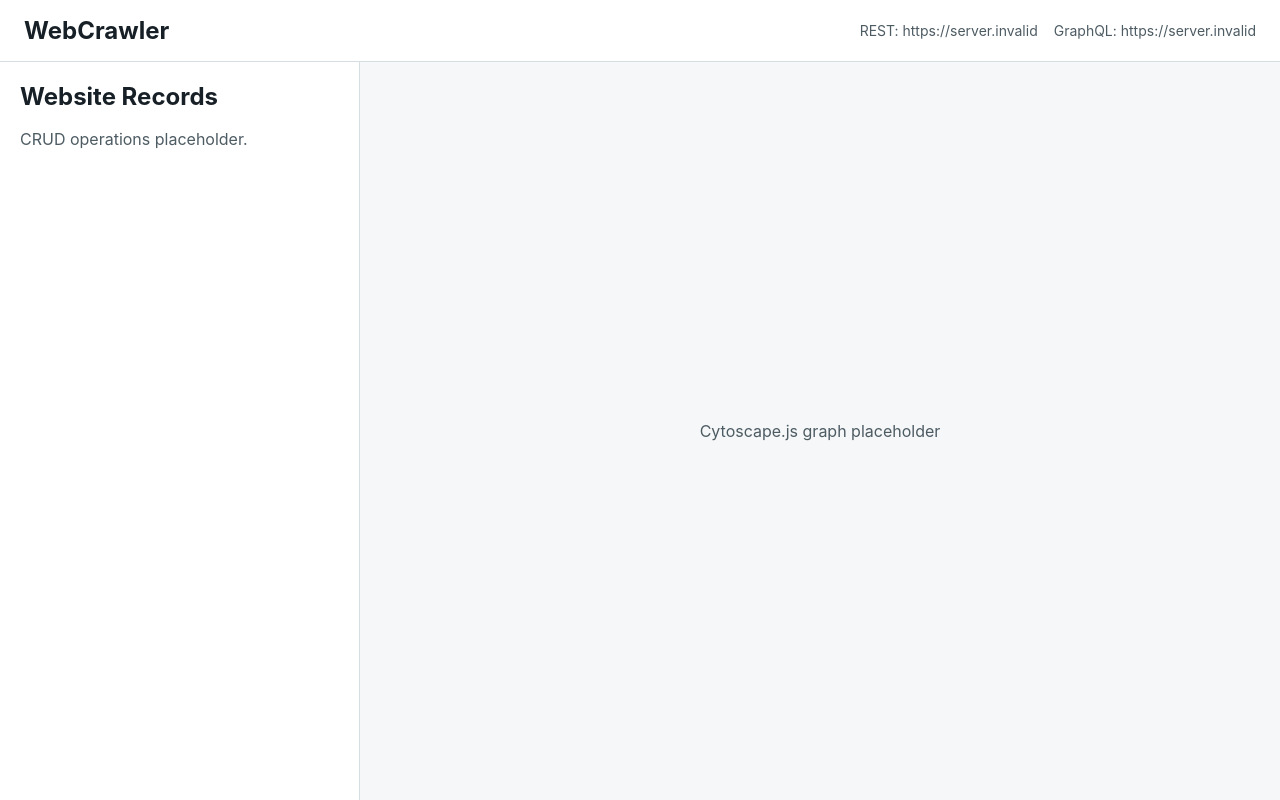
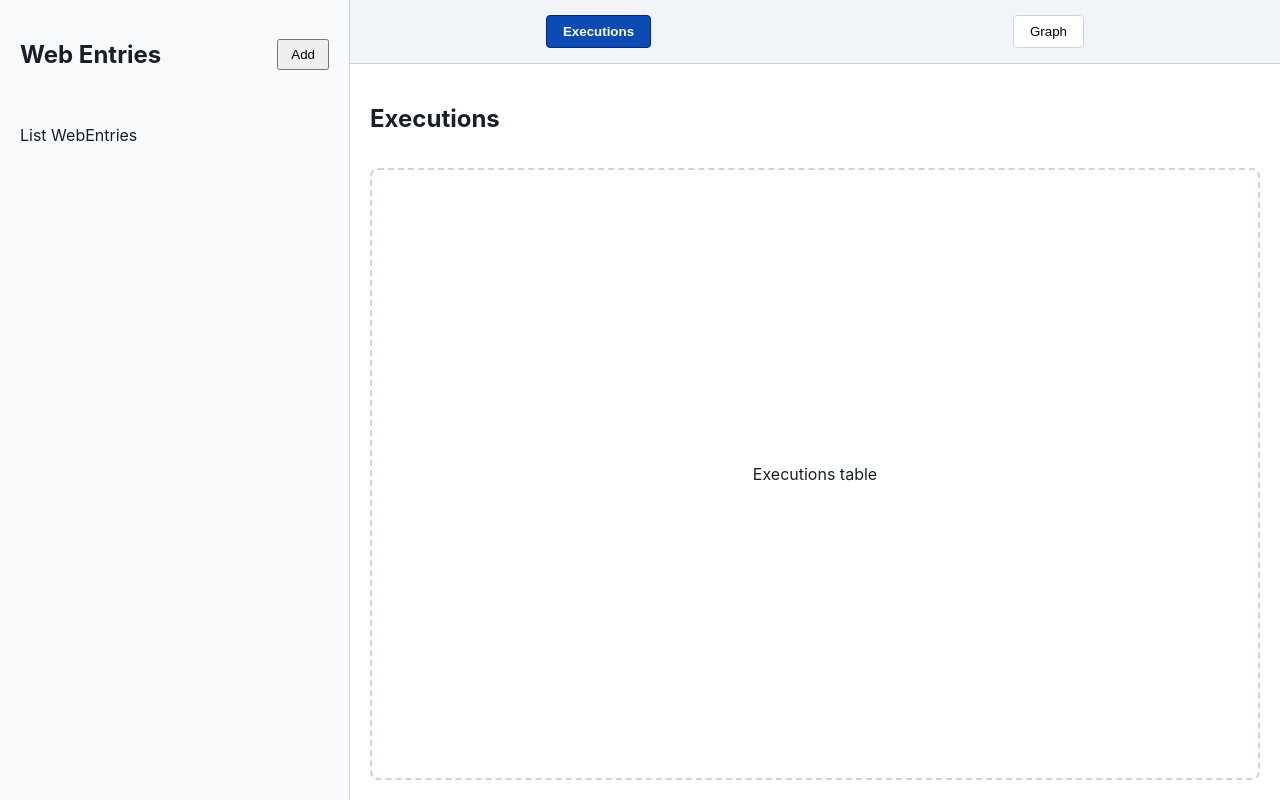
Before and after one commit to adamusP/WebCrawler, a React (Vite) app in the folder frontend/: page / in a window 1280 px wide. Built offline with nearby package versions, Linux system fonts and the light colour scheme; no server answers.

Commit message:
frontend setup

```diff
--- /dev/null
+++ b/frontend/src/App.module.css
@@ -0,0 +1,87 @@
+.appContainer {
+  display: flex;
+  width: 100vw;
+  height: 100vh;
+  overflow: hidden;
+}
+
+.sidebar {
+  width: 350px;
+  border-right: 1px solid var(--color-border);
+  display: flex;
+  flex-direction: column;
+  background-color: var(--color-bg-sidebar);
+  padding: 20px;
+  box-sizing: border-box;
+}
+
+.sectionHeader {
+  display: flex;
+  justify-content: space-between;
+  align-items: center;
+  margin-bottom: 20px;
+}
+
+.placeholderList {
+  flex: 1;
+  overflow-y: auto;
+}
+
+.mainContent {
+  flex: 1;
+  height: 100%;
+  display: flex;
+  flex-direction: column;
+  background-color: var(--color-bg-main);
+}
+
+.viewSwitcher {
+  display: flex;
+  flex-direction: row;
+  justify-content: space-around;
+  gap: 10px;
+  padding: 15px 20px;
+  border-bottom: 1px solid var(--color-border);
+  background-color: var(--color-bg-switcher);
+}
+
+.switchBtn {
+  padding: 8px 16px;
+  cursor: pointer;
+  background-color: var(--color-bg-main);
+  border: 1px solid var(--color-border);
+  border-radius: 4px;
+}
+
+.switchBtnActive {
+  padding: 8px 16px;
+  cursor: pointer;
+  background-color: var(--color-primary);
+  color: white;
+  border: 1px solid var(--color-primary-hover);
+  border-radius: 4px;
+  font-weight: bold;
+}
+
+.container {
+  padding: 20px;
+  flex: 1;
+  display: flex;
+  flex-direction: column;
+  box-sizing: border-box;
+}
+
+.placeholderContent {
+  flex: 1;
+  border: 2px dashed var(--color-border);
+  border-radius: 8px;
+  display: flex;
+  justify-content: center;
+  align-items: center;
+  margin-top: 15px;
+}
+
+.button {
+  padding: 6px 12px;
+  cursor: pointer;
+}
--- /dev/null
+++ b/frontend/src/App.tsx
@@ -0,0 +1,56 @@
+import React, { useState } from 'react';
+import styles from './App.module.css';
+
+export default function App() {
+    const [activeView, setActiveView] = useState<'executions' | 'graph'>('executions');
+    const [selectedWebsiteId, setSelectedWebsiteId] = useState<string | null>(null);
+
+    return (
+        <div className={styles.appContainer}>
+
+            <aside className={styles.sidebar}>
+                <div className={styles.sectionHeader}>
+                    <h2>Web Entries</h2>
+                    <button className={styles.button}>Add</button>
+                </div>
+
+                <div className={styles.placeholderList}>
+                    <p>List WebEntries</p>
+                </div>
+            </aside>
+
+            <main className={styles.mainContent}>
+
+                <div className={styles.viewSwitcher}>
+                    <button
+                        className={activeView === 'executions' ? styles.switchBtnActive : styles.switchBtn}
+                        onClick={() => setActiveView('executions')}
+                    >
+                        Executions
+                    </button>
+                    <button
+                        className={activeView === 'graph' ? styles.switchBtnActive : styles.switchBtn}
+                        onClick={() => setActiveView('graph')}
+                    >
+                        Graph
+                    </button>
+                </div>
+
+                {activeView === 'executions' ? (
+                    <section className={styles.container}>
+                        <h2>Executions</h2>
+                        <div className={styles.placeholderContent}>Executions table</div>
+                    </section>
+                ) : (
+                    <section className={styles.container}>
+                        <h2>Cytoscape Visualization</h2>
+                        <div className={styles.placeholderContent}>
+                            Cytoscape.js Canvas
+                        </div>
+                    </section>
+                )}
+
+            </main>
+        </div>
+    );
+}
--- a/frontend/src/main.tsx
+++ b/frontend/src/main.tsx
@@ -1,34 +1,7 @@
 import React from "react";
 import ReactDOM from "react-dom/client";
+import App from "./App";
 import "./styles.css";
-
-const apiUrl = import.meta.env.VITE_API_URL ?? "http://localhost:3000";
-const graphqlUrl = import.meta.env.VITE_GRAPHQL_URL ?? "http://localhost:4000/graphql";
-
-function App() {
-  return (
-    <main className="app-shell">
-      <section className="toolbar">
-        <h1>WebCrawler</h1>
-        <div className="status">
-          <span>REST: {apiUrl}</span>
-          <span>GraphQL: {graphqlUrl}</span>
-        </div>
-      </section>
-
-      <section className="layout">
-        <aside className="panel">
-          <h2>Website Records</h2>
-          <p>CRUD operations placeholder.</p>
-        </aside>
-
-        <section className="graph-surface" aria-label="Crawl graph visualization">
-          <span>Cytoscape.js graph placeholder</span>
-        </section>
-      </section>
-    </main>
-  );
-}
 
 ReactDOM.createRoot(document.getElementById("root")!).render(
   <React.StrictMode>
--- a/frontend/src/styles.css
+++ b/frontend/src/styles.css
@@ -9,82 +9,31 @@
     BlinkMacSystemFont,
     "Segoe UI",
     sans-serif;
+
+  --color-primary: #0b4bb3;
+  --color-primary-hover: #01287a;
+
+  --color-bg-main: #ffffff;
+  --color-bg-sidebar: #f8fafc;
+  --color-bg-switcher: #f1f5f9;
+  --color-border: #cbd5e1;
+
+  --color-text-main: #1e293b;
+  --color-text-muted: #64748b;
+
+  --color-success: #10b981;
+  --color-danger: #ef4444;
 }
 
 * {
   box-sizing: border-box;
 }
 
-body {
+html,
+body,
+#root {
   margin: 0;
+  padding: 0;
+  width: 100%;
+  height: 100%;
 }
-
-.app-shell {
-  min-height: 100vh;
-  display: flex;
-  flex-direction: column;
-}
-
-.toolbar {
-  display: flex;
-  align-items: center;
-  justify-content: space-between;
-  gap: 24px;
-  padding: 16px 24px;
-  border-bottom: 1px solid #d7dee2;
-  background: #ffffff;
-}
-
-.toolbar h1,
-.panel h2 {
-  margin: 0;
-}
-
-.status {
-  display: flex;
-  gap: 16px;
-  color: #4d5b63;
-  font-size: 14px;
-}
-
-.layout {
-  flex: 1;
-  display: grid;
-  grid-template-columns: minmax(260px, 360px) 1fr;
-  min-height: 0;
-}
-
-.panel {
-  padding: 20px;
-  border-right: 1px solid #d7dee2;
-  background: #ffffff;
-}
-
-.panel p {
-  color: #4d5b63;
-  line-height: 1.5;
-}
-
-.graph-surface {
-  display: grid;
-  place-items: center;
-  min-height: 480px;
-  color: #4d5b63;
-}
-
-@media (max-width: 760px) {
-  .toolbar,
-  .status {
-    align-items: flex-start;
-    flex-direction: column;
-  }
-
-  .layout {
-    grid-template-columns: 1fr;
-  }
-
-  .panel {
-    border-right: 0;
-    border-bottom: 1px solid #d7dee2;
-  }
-}
```
Also changed, not shown: frontend/src/components/Dialog/Dialog.module.css (added), frontend/src/components/Dialog/Dialog.tsx (added), frontend/src/components/Executions/Executions.module.css (added), frontend/src/components/Executions/Executions.tsx (added), frontend/src/components/GraphView/GraphView.module.css (added), frontend/src/components/GraphView/Graphview.tsx (added), frontend/src/components/WebEntries/WebEntries.module.css (added), frontend/src/components/WebEntries/WebEntries.tsx (added), 1 other file (tests, documents, lock files or other folders).
